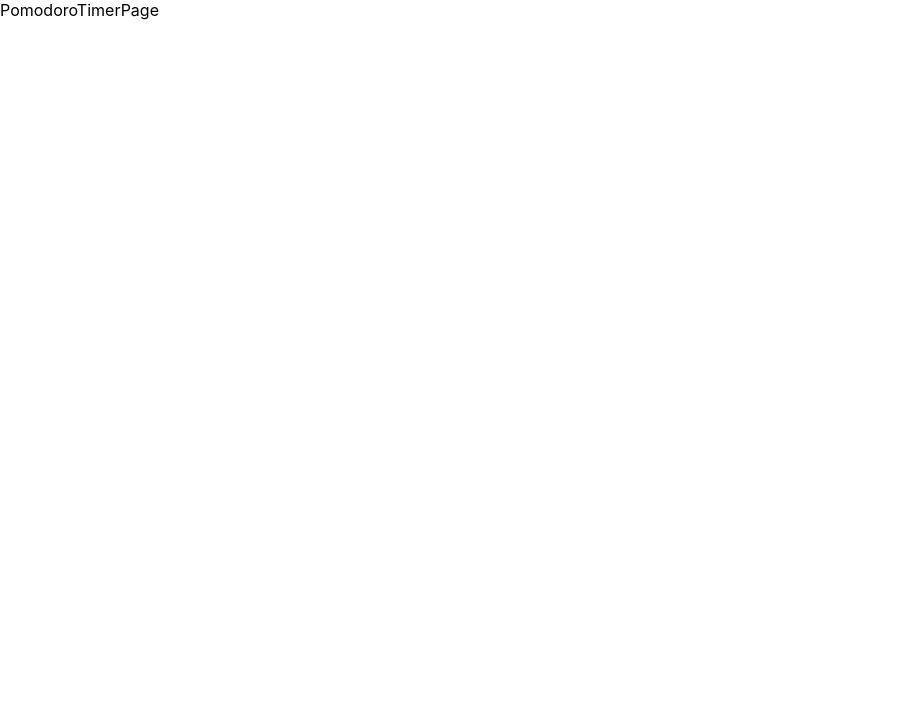
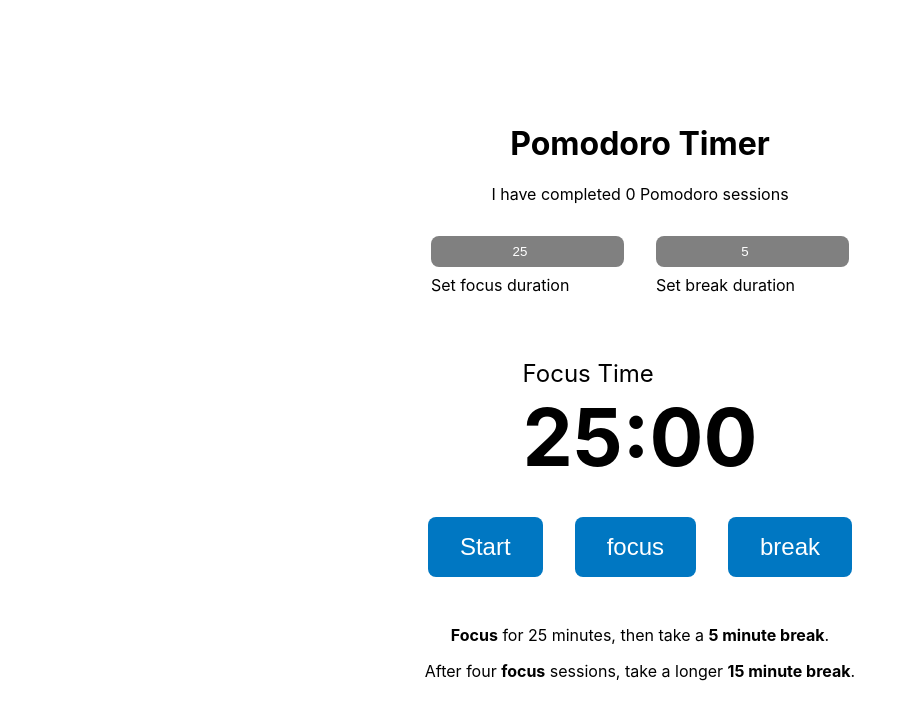
Before and after one commit to yunjunhojj/timeTracker, a React (Create React App) app: page / in a window 1280 px wide. Shown: the top 720 px of the page, without its empty margins (0-916 px from the left). Built offline with nearby package versions, Linux system fonts and the light colour scheme.

Commit message:
style: pomodoro page styling & feat

```diff
--- a/src/pages/PomodoroTimerPage.js
+++ b/src/pages/PomodoroTimerPage.js
@@ -1,5 +1,197 @@
+import React, { useState, useEffect } from "react";
+import styled from "styled-components";
+import ThumbUpAltIcon from "@mui/icons-material/ThumbUpAlt";
+
 const PomodoroTimerPage = () => {
-  return <>PomodoroTimerPage</>;
+  const [timeLeft, setTimeLeft] = useState(1500);
+  const [isActive, setIsActive] = useState(false);
+  const [isResting, setIsResting] = useState(false);
+  const [pomodoroCouter, setPomodoroCouter] = useState([]);
+
+  const [focusTime, setFocusTime] = useState(1500);
+  const [restTime, setRestTime] = useState(300);
+
+  const toggle = () => {
+    setIsActive(!isActive);
+  };
+
+  const reset = () => {
+    setTimeLeft(focusTime);
+    setIsActive(false);
+    setIsResting(false);
+  };
+
+  const breakTime = () => {
+    setTimeLeft(restTime);
+    setIsActive(false);
+    setIsResting(true);
+  };
+
+  useEffect(() => {
+    let interval = null;
+    if (isActive) {
+      interval = setInterval(() => {
+        if (timeLeft > 0) {
+          setTimeLeft((prevTime) => prevTime - 1);
+        } else if (!isResting) {
+          setIsResting(true);
+          setTimeLeft(restTime);
+          setPomodoroCouter((prevPomodoroCouter) => [
+            ...prevPomodoroCouter,
+            "pomo",
+          ]);
+        } else {
+          setIsResting(false);
+          setTimeLeft(focusTime);
+        }
+      }, 1000);
+    } else {
+      clearInterval(interval);
+    }
+    return () => clearInterval(interval);
+  }, [isActive, isResting, timeLeft]);
+
+  const formatTime = (time) => {
+    const minutes = Math.floor(time / 60);
+    const seconds = time % 60;
+    return `${minutes < 10 ? "0" + minutes : minutes}:${
+      seconds < 10 ? "0" + seconds : seconds
+    }`;
+  };
+
+  return (
+    <Wrapper>
+      <h1>Pomodoro Timer</h1>
+      <PomodoroCouterContainer>
+        <>I have completed {pomodoroCouter.length} Pomodoro sessions </>
+        {pomodoroCouter.map((pomodoro) => {
+          return <ThumbUpAltIcon style={{ color: "red" }} />;
+        })}
+      </PomodoroCouterContainer>
+      <SettingWrapper>
+        <label>
+          <input
+            type="number"
+            value={focusTime / 60}
+            min={1}
+            onChange={(e) => setFocusTime(e.target.value * 60)}
+          />
+          <span>Set focus duration</span>
+        </label>
+        <label>
+          <input
+            type="number"
+            value={restTime / 60}
+            min={1}
+            onChange={(e) => setRestTime(e.target.value * 60)}
+          />
+          <span>Set break duration</span>
+        </label>
+      </SettingWrapper>
+      <Timer>
+        <span>{isResting ? "Rest Time" : "Focus Time"}</span>
+        {formatTime(timeLeft)}
+      </Timer>
+      <ButtonWrapper>
+        {isActive ? (
+          <Button onClick={toggle}>Pause</Button>
+        ) : (
+          <Button onClick={toggle}>Start</Button>
+        )}
+        <Button onClick={reset}>focus</Button>
+        <Button onClick={breakTime}>break</Button>
+      </ButtonWrapper>
+      <PomodoroInfo>
+        <p>
+          <strong>Focus</strong> for 25 minutes, then take a{" "}
+          <strong>5 minute break</strong>.
+        </p>
+        <p>
+          After four <strong>focus</strong> sessions, take a longer{" "}
+          <strong>15 minute break</strong>.
+        </p>
+      </PomodoroInfo>
+    </Wrapper>
+  );
 };
 
+const Wrapper = styled.div`
+  display: flex;
+  flex-direction: column;
+  align-items: center;
+  justify-content: center;
+  height: 100vh;
+`;
+
+const PomodoroCouterContainer = styled.div`
+  display: flex;
+  flex-direction: row;
+  gap: 1rem;
+`;
+
+const SettingWrapper = styled.div`
+  display: flex;
+  flex-direction: row;
+  gap: 2rem;
+  margin: 2rem;
+
+  label {
+    display: flex;
+    flex-direction: column;
+    gap: 0.5rem;
+  }
+
+  input {
+    padding: 0.5rem;
+    border-radius: 0.5rem;
+    border: none;
+    background-color: gray;
+    color: #fff;
+    cursor: pointer;
+
+    text-align: center;
+
+    &:hover {
+      background-color: #006ba1;
+    }
+  }
+`;
+
+const Timer = styled.div`
+  font-size: 5rem;
+  font-weight: bold;
+  margin: 2rem;
+
+  span {
+    display: block;
+    font-size: 1.5rem;
+    font-weight: normal;
+  }
+`;
+
+const ButtonWrapper = styled.div`
+  display: flex;
+  flex-direction: row;
+  gap: 2rem;
+`;
+
+const Button = styled.button`
+  font-size: 1.5rem;
+  padding: 1rem 2rem;
+  border-radius: 0.5rem;
+  border: none;
+  background-color: #0077c2;
+  color: #fff;
+  cursor: pointer;
+
+  &:hover {
+    background-color: #006ba1;
+  }
+`;
+
+const PomodoroInfo = styled.div`
+  margin-top: 2rem;
+  text-align: center;
+`;
+
 export default PomodoroTimerPage;
```
